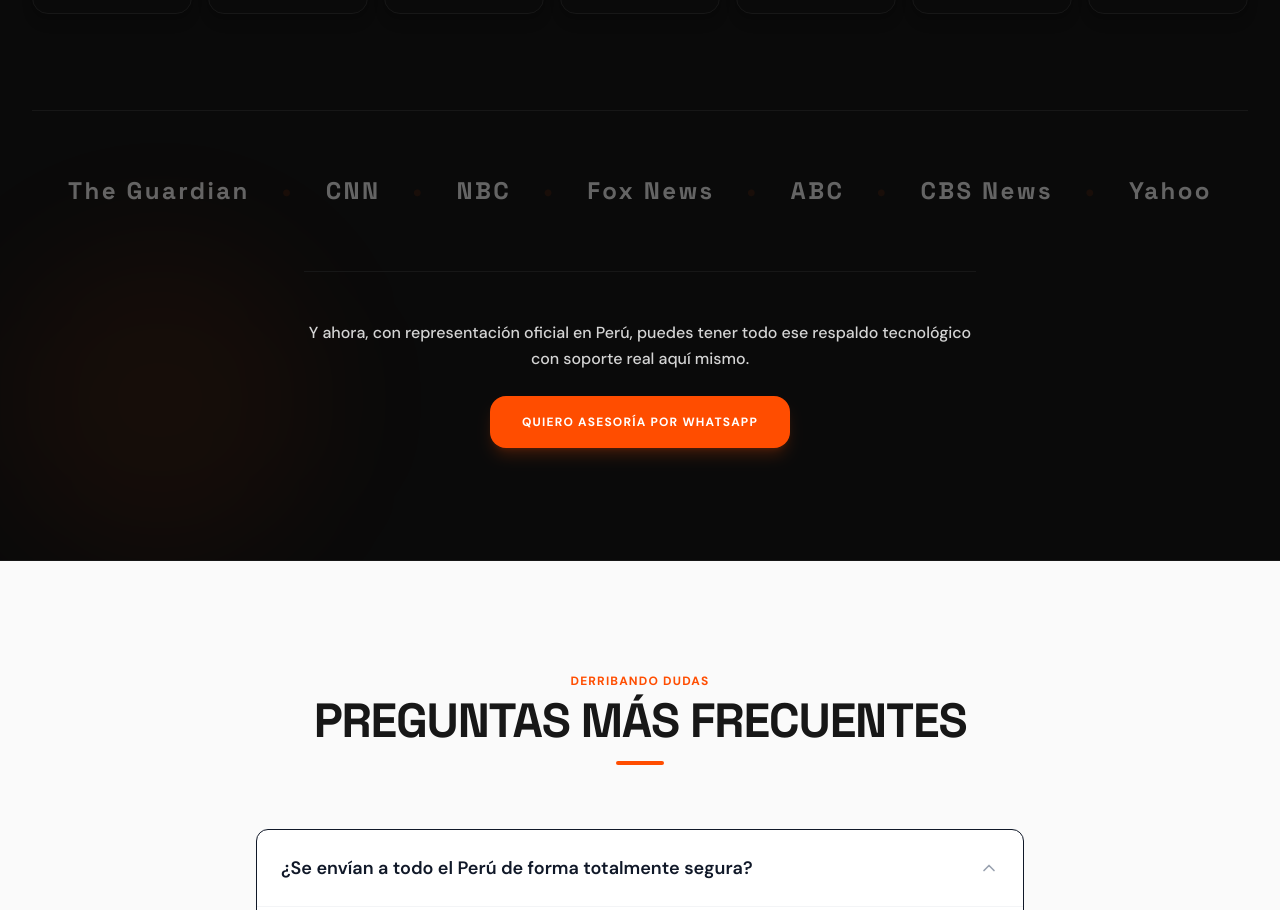
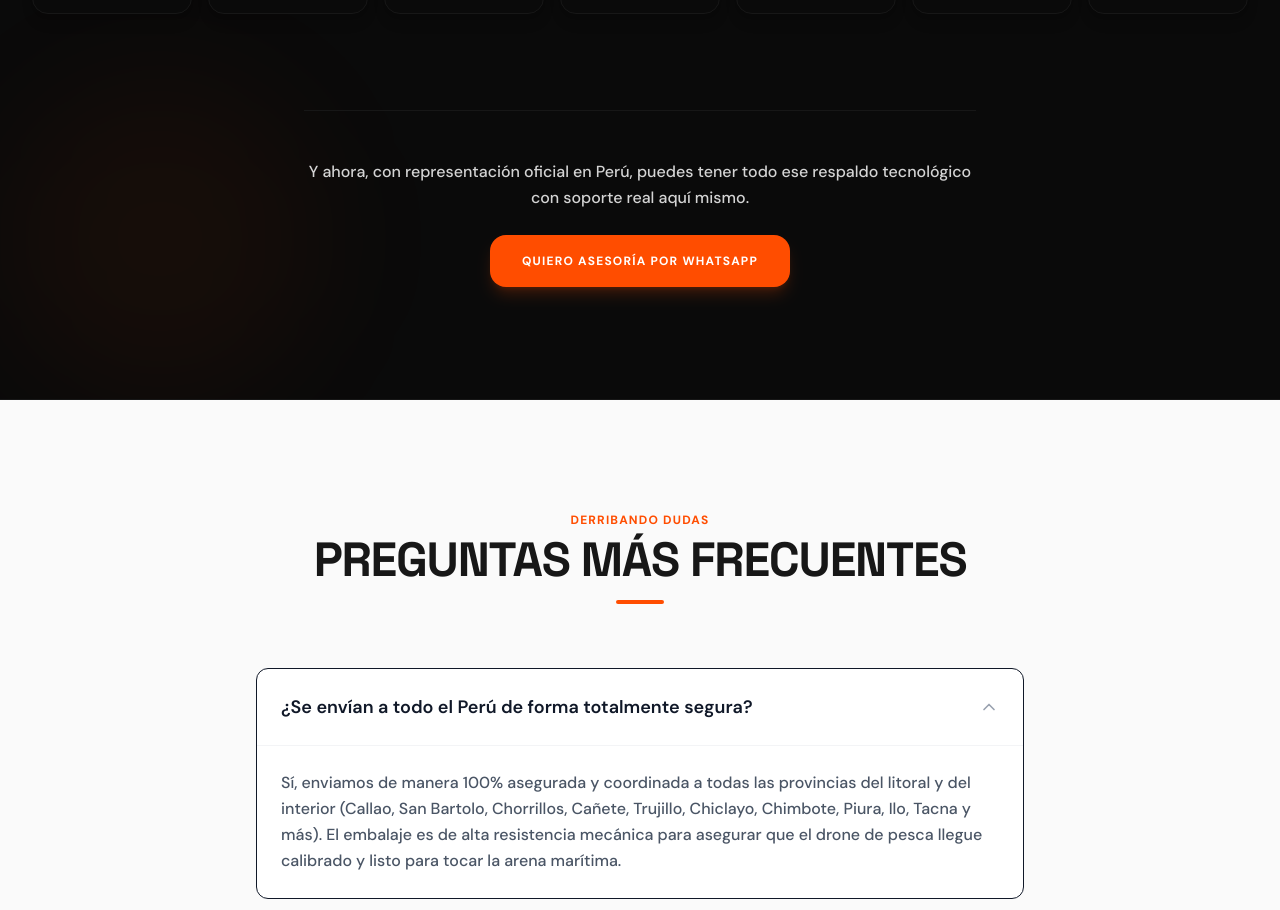
Before and after one commit to spperuweb/spperu, a React (Vite) app: page / in a window 1280 px wide. Shown: the part 10343-11253 px from the top of the page. Built offline with nearby package versions, Linux system fonts and the light colour scheme.

Commit message:
refactor: remove media mentions section
Delete the "Medios que lo mencionaron" section to streamline the landing page layout.

```diff
--- a/src/App.tsx
+++ b/src/App.tsx
@@ -1131,26 +1131,7 @@
             </div>
           </div>
 
-          {/* Medios que lo mencionaron */}
-          <div className="border-t border-neutral-900 pt-16 text-center">
-            <ScrollReveal className="mb-8">
-              <div className="flex flex-wrap items-center justify-center gap-x-8 gap-y-4 text-neutral-400 font-display font-black tracking-widest text-lg sm:text-2xl opacity-60">
-                <span>The Guardian</span>
-                <span className="text-[#ff4d00]/10">•</span>
-                <span>CNN</span>
-                <span className="text-[#ff4d00]/10">•</span>
-                <span>NBC</span>
-                <span className="text-[#ff4d00]/10">•</span>
-                <span>Fox News</span>
-                <span className="text-[#ff4d00]/10">•</span>
-                <span>ABC</span>
-                <span className="text-[#ff4d00]/10">•</span>
-                <span>CBS News</span>
-                <span className="text-[#ff4d00]/10">•</span>
-                <span>Yahoo</span>
-              </div>
-            </ScrollReveal>
-          </div>
+
 
           {/* Copy de cierre de sección & CTA */}
           <ScrollReveal className="mt-16 text-center max-w-2xl mx-auto border-t border-neutral-900 pt-12">
```
